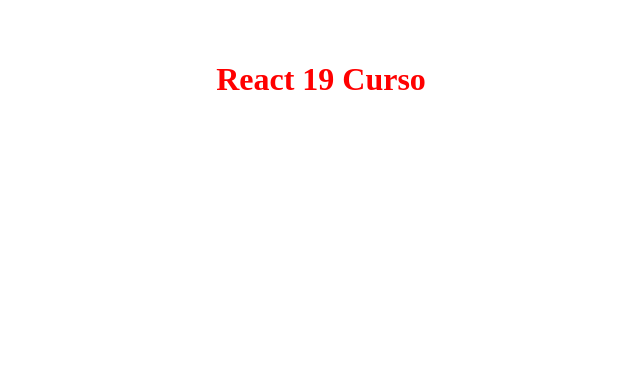
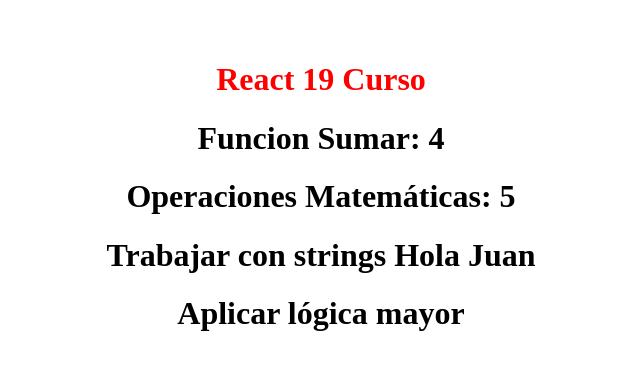
Before and after one commit to pedronieto84/react-19, a React (Vite) app in the folder react-19-curso/: page / in a window 1280 px wide. Shown: the top 370 px of the page, without its empty margins (319-959 px from the left). Built offline with nearby package versions, Linux system fonts and the light colour scheme.

Commit message:
Interpolar javascript dentro de HTML

```diff
--- a/react-19-curso/src/App.jsx
+++ b/react-19-curso/src/App.jsx
@@ -1,9 +1,23 @@
+/* eslint-disable no-constant-condition */
 import './App.css'
+
+// Puedo crear funciones como si fuera un archivo de javascript normal
+
+function sumar(){
+return 2+2
+}
+
+const nombre= 'Juan'
 
 function App() {
   return (
     <>
       <h1 className='color'>React 19 Curso</h1>
+
+      <h1>Funcion Sumar: { sumar() }</h1>
+      <h1>Operaciones Matemáticas: {3+2}</h1>
+      <h1>Trabajar con strings {`Hola ${nombre}`}</h1>
+      <h1>Aplicar lógica { ( 3+6 ) >4 ? 'mayor': 'menor'}</h1>
     </>
   )
 }
```
